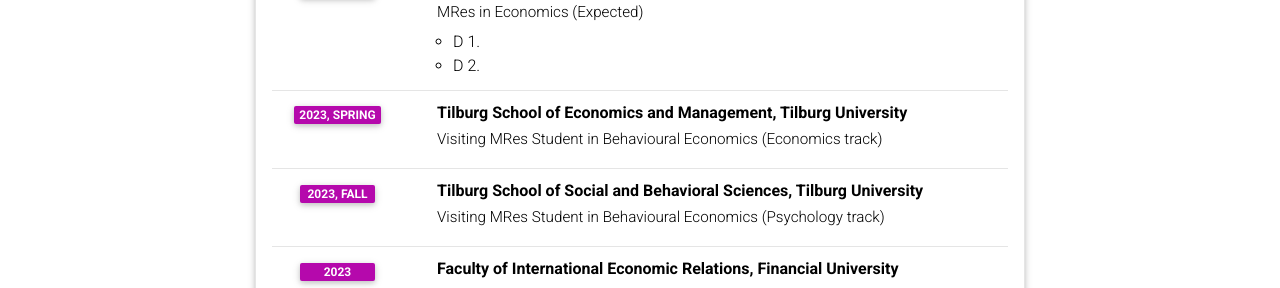
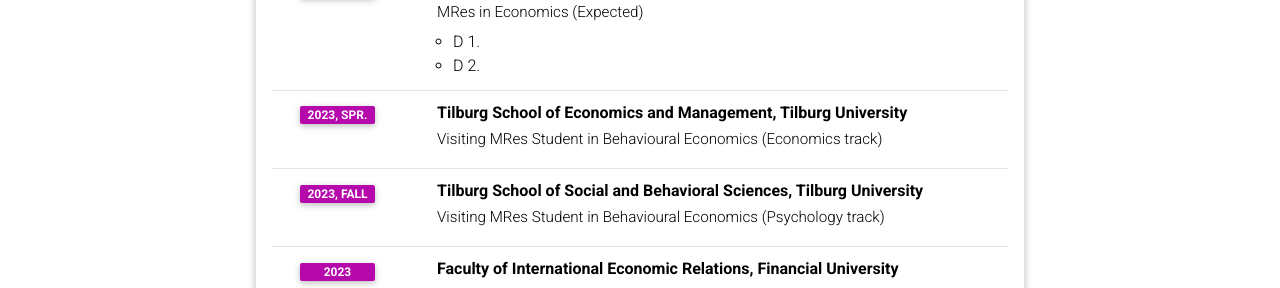
Before and after one commit to egorbronnikov/egorbronnikov.github.io, a Jekyll site: the page built from _pages/cv.md, in a window 1280 px wide and 900 px high, scrolled down 843 px. Shown: the part 152-440 px from the top of the window. Built offline with Jekyll 4.4.1, drawn with Linux system fonts in a browser that asks for light colours; comment, search, counter and statistics services are not loaded; a style sheet for code colours, icons or effects is not loaded.

Commit message:
Update cv.yml

```diff
--- a/_data/cv.yml
+++ b/_data/cv.yml
@@ -40,7 +40,7 @@
         - D 2.
     - title: Tilburg School of Economics and Management, Tilburg University
       institution: Visiting MRes Student in Behavioural Economics (Economics track)
-      year: 2023, Spring
+      year: 2023, Spr.
     - title: Tilburg School of Social and Behavioral Sciences, Tilburg University
       institution: Visiting MRes Student in Behavioural Economics (Psychology track)
       year: 2023, fall
```
